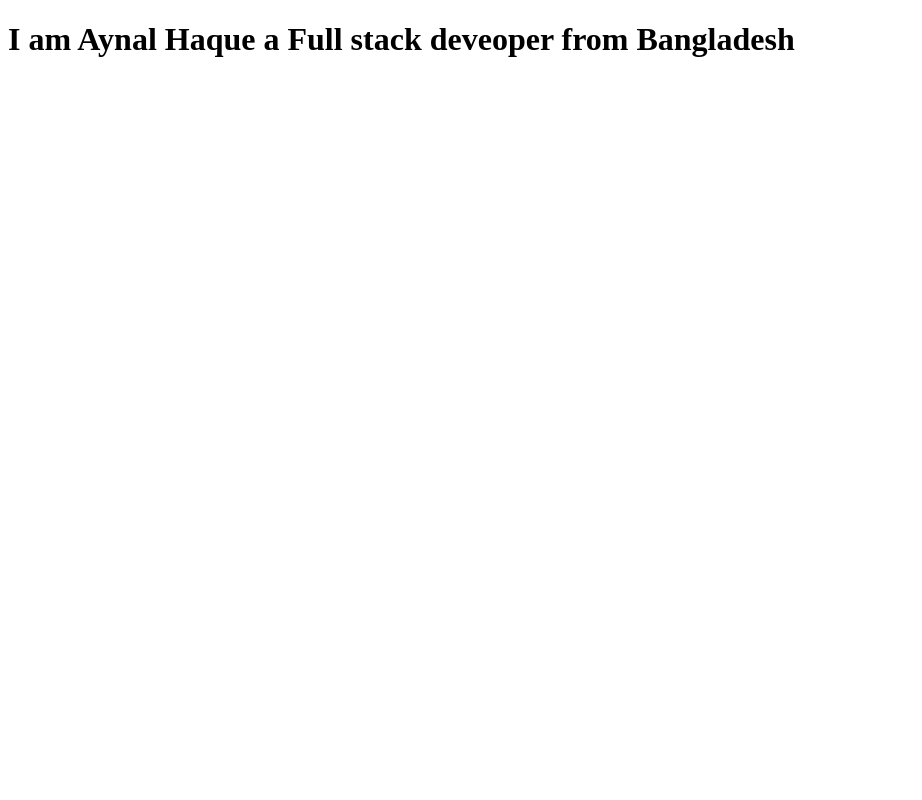
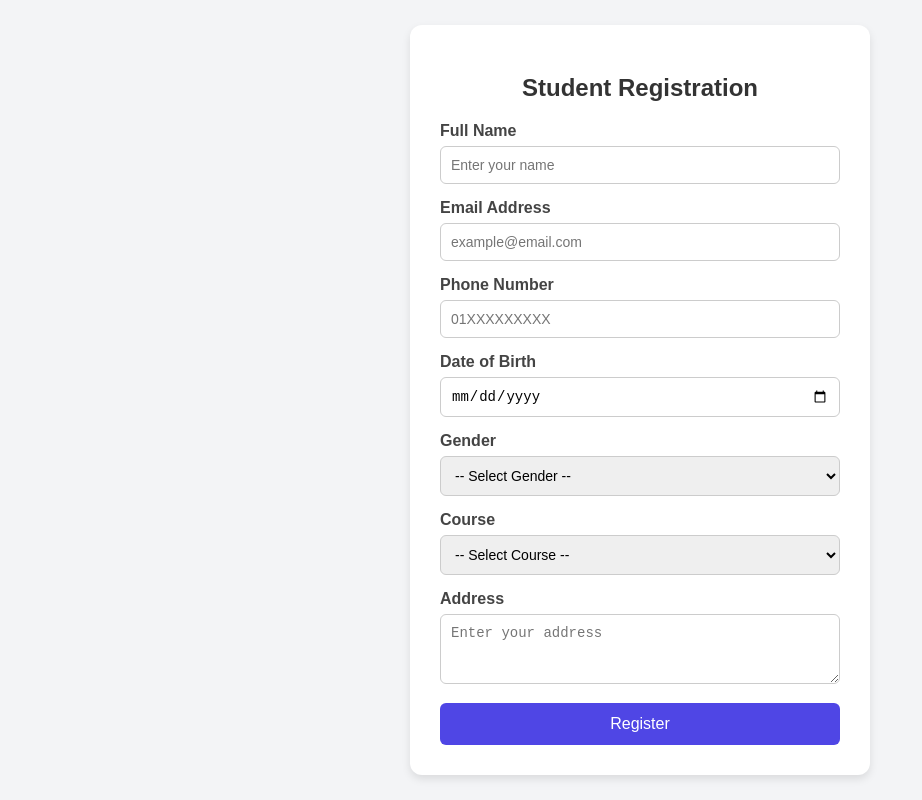
Before and after one commit to Aynal7411/netlify-practice, a plain HTML site: page index.html in a window 1280 px wide. Shown: the whole page, without its empty margins (0-922 px from the left). Drawn offline with Linux system fonts and the light colour scheme.

Commit message:
new form

```diff
--- a/index.html
+++ b/index.html
@@ -1,11 +1,126 @@
 <!DOCTYPE html>
 <html lang="en">
 <head>
-    <meta charset="UTF-8">
-    <meta name="viewport" content="width=device-width, initial-scale=1.0">
-    <title>Document</title>
+  <meta charset="UTF-8">
+  <meta name="viewport" content="width=device-width, initial-scale=1.0">
+  <title>Student Registration Form</title>
+  <style>
+    body {
+      font-family: Arial, sans-serif;
+      background: #f3f4f6;
+      display: flex;
+      justify-content: center;
+      align-items: center;
+      min-height: 100vh;
+      margin: 0;
+    }
+
+    .form-container {
+      background: #fff;
+      padding: 30px;
+      border-radius: 12px;
+      box-shadow: 0 4px 8px rgba(0,0,0,0.1);
+      width: 400px;
+    }
+
+    .form-container h2 {
+      text-align: center;
+      margin-bottom: 20px;
+      color: #333;
+    }
+
+    .form-group {
+      margin-bottom: 15px;
+    }
+
+    label {
+      display: block;
+      font-weight: bold;
+      margin-bottom: 6px;
+      color: #444;
+    }
+
+    input, select, textarea {
+      width: 100%;
+      padding: 10px;
+      border: 1px solid #ccc;
+      border-radius: 6px;
+      font-size: 14px;
+      box-sizing: border-box;
+    }
+
+    input:focus, select:focus, textarea:focus {
+      border-color: #4f46e5;
+      outline: none;
+    }
+
+    button {
+      width: 100%;
+      padding: 12px;
+      border: none;
+      border-radius: 6px;
+      background: #4f46e5;
+      color: #fff;
+      font-size: 16px;
+      cursor: pointer;
+    }
+
+    button:hover {
+      background: #4338ca;
+    }
+  </style>
 </head>
 <body>
-    <h1>I am Aynal Haque a Full stack deveoper from Bangladesh</h1>
+  <div class="form-container">
+    <h2>Student Registration</h2>
+    <form>
+      <div class="form-group">
+        <label for="fullname">Full Name</label>
+        <input type="text" id="fullname" name="fullname" placeholder="Enter your name" required>
+      </div>
+
+      <div class="form-group">
+        <label for="email">Email Address</label>
+        <input type="email" id="email" name="email" placeholder="example@email.com" required>
+      </div>
+
+      <div class="form-group">
+        <label for="phone">Phone Number</label>
+        <input type="tel" id="phone" name="phone" placeholder="01XXXXXXXXX" required>
+      </div>
+
+      <div class="form-group">
+        <label for="dob">Date of Birth</label>
+        <input type="date" id="dob" name="dob" required>
+      </div>
+
+      <div class="form-group">
+        <label for="gender">Gender</label>
+        <select id="gender" name="gender" required>
+          <option value="">-- Select Gender --</option>
+          <option value="male">Male</option>
+          <option value="female">Female</option>
+          <option value="other">Other</option>
+        </select>
+      </div>
+
+      <div class="form-group">
+        <label for="course">Course</label>
+        <select id="course" name="course" required>
+          <option value="">-- Select Course --</option>
+          <option value="science">Science</option>
+          <option value="commerce">Commerce</option>
+          <option value="arts">Arts</option>
+        </select>
+      </div>
+
+      <div class="form-group">
+        <label for="address">Address</label>
+        <textarea id="address" name="address" rows="3" placeholder="Enter your address" required></textarea>
+      </div>
+
+      <button type="submit">Register</button>
+    </form>
+  </div>
 </body>
 </html>
```
